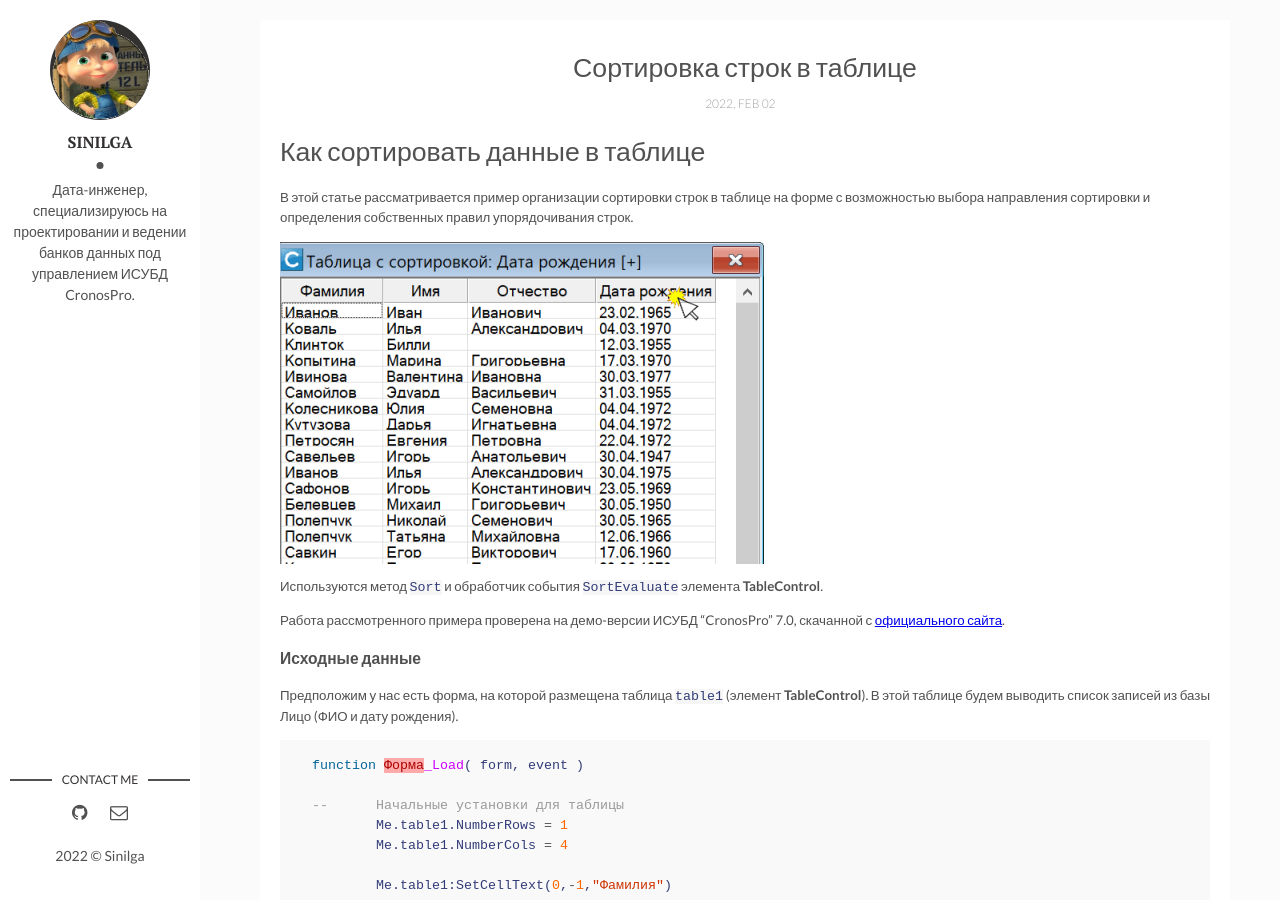
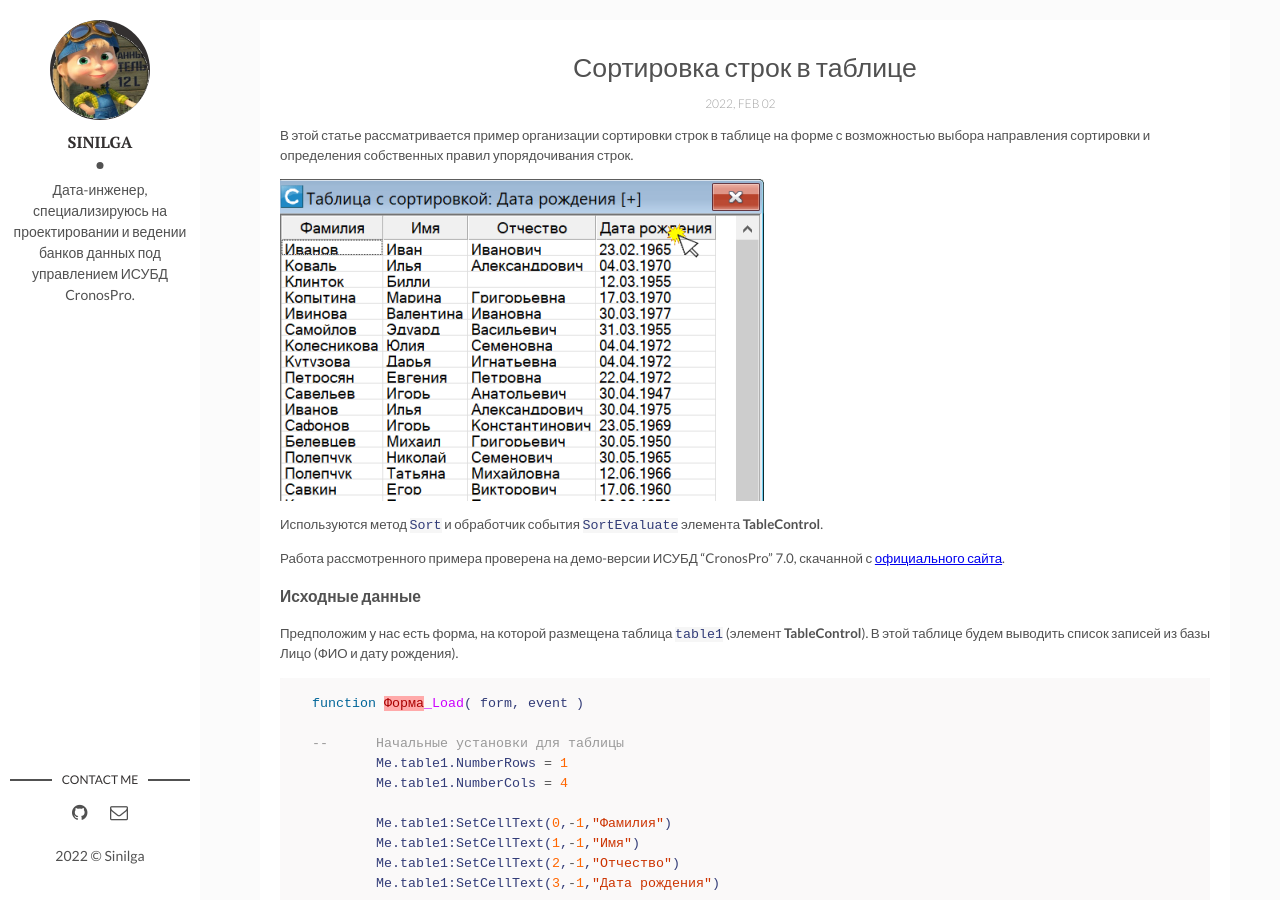
Before and after one commit to sinilga/cronospro, a Jekyll site: the page built from _posts/2022-02-02-tablesort.md, in a window 1280 px wide and 900 px high. Built offline with Jekyll 4.4.1, drawn with Linux system fonts in a browser that asks for light colours.

Commit message:
Update 2022-02-02-tablesort.md

```diff
--- a/_posts/2022-02-02-tablesort.md
+++ b/_posts/2022-02-02-tablesort.md
@@ -4,8 +4,6 @@ title:  "Сортировка строк в таблице"
 date:   2022-02-02 22:22:52 +0500
 categories: Интерфейс Lua формы
 ---
-
-# Как сортировать данные в таблице
 
 В этой статье рассматривается пример организации сортировки строк в таблице на форме
 с возможностью выбора направления сортировки и определения собственных правил
```
